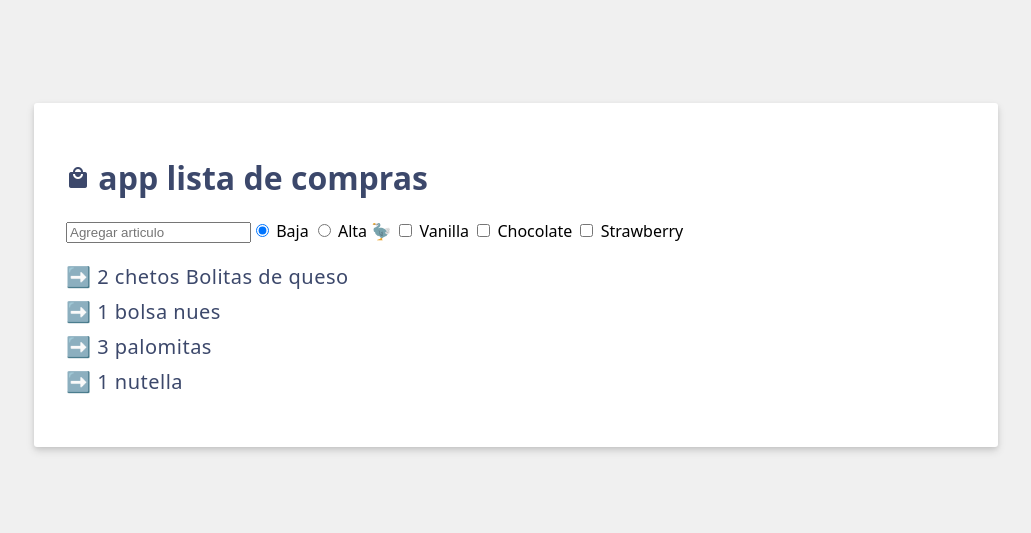
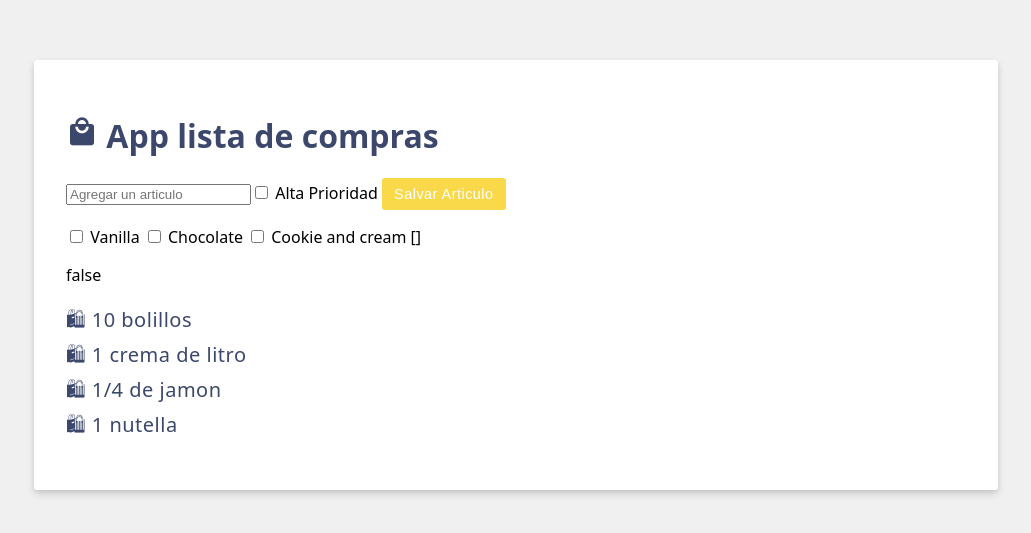
Before and after one commit to Uribe02/dadm__2024B, a Vue app: page / in a window 1280 px wide. Shown: the part 125-658 px from the top of the page, without its empty margins (124-1155 px from the left). Built offline with nearby package versions, Linux system fonts and the light colour scheme.

Commit message:
⭐FEAD metodos Create method to add item and clean input

```diff
--- a/src/App.vue
+++ b/src/App.vue
@@ -1,59 +1,60 @@
 <script setup>
-import{ref}from'vue';
-const header = ref ('app lista de compras');
+import { ref } from 'vue';
+// Modelo
+const header = ref('App lista de compras');
 const items = ref([
-    {id:'0',label:'2 chetos Bolitas de queso'},
-    {id:'1',label:'1 bolsa nues'},
-    {id:'2',label:'3 palomitas'},
-    {id:'3',label:'1 nutella'},
-
-
+  {id:'0', label: '10 bolillos'},
+  {id:'1', label: '1 crema de litro'},
+  {id:'2', label: '1/4 de jamon'},
+  {id:'3', label: '1 nutella'}
 ]);
-const newItem = ref('');
-const newItemPriority=ref('low');
+const newItem = ref("");
 const newItemHighPriority = ref(false);
 const iceCreamFlavors = ref([]);
 </script>
 
 <template>
-
   <h1>
-    <i class="material-icons">local_mall</i>
+   <i class="material-icons shopping-cart-icon">local_mall</i>
     {{ header }}
   </h1>
-<input v-model.lazy="newItem" type="tex"
- placeholder="Agregar articulo">
- <!-- Radio de botones-->
+  <form v-on:submit.prevent="items.push({id: items.length + 1, label: newItem})" class="add-item form">
+  <input v-model="newItem" type="text" placeholder="Agregar un articulo" />
+  <!--Caja de seleccion de Prioridad-->
   <label>
-    <input type="radio" value="low" v-model="newItemPriority">
-    Baja
+    <input type="checkbox" v-model="newItemHighPriority" />
+    Alta Prioridad
   </label>
-  <label>
-    <input type="radio" value="high" v-model="newItemPriority">
-    Alta
-</label>
-{{ newItemPriority =='low'?'🦤':'🧸'}}
+  <!--Boton-->
+  <button class="btn btn-primary">
+    Salvar Articulo
+  </button>
+  </form>
+  <ul></ul>
   <!-- Helados -->
    <label>
-		<input type="checkbox" v-model="iceCreamFlavors" value="vanilla">
+    <input type="checkbox" v-model="iceCreamFlavors" value="Vanilla" />
     Vanilla
   </label>
   <label>
-		<input type="checkbox" v-model="iceCreamFlavors" value="chocolate">
+    <input type="checkbox" v-model="iceCreamFlavors" value="Chocolate" />
     Chocolate
   </label>
   <label>
-		<input type="checkbox" v-model="iceCreamFlavors" value="strawnerry">
-		Strawberry
+    <input type="checkbox" v-model="iceCreamFlavors" value="Cookie and cream" />
+    Cookie and cream
   </label>
+  {{ iceCreamFlavors }}
+  <ul></ul>
+  {{ newItemHighPriority }}
+  <!-- Lista -->
   <ul>
-
-<li v-for="item in items" :key="item.id">➡️ {{ item.label }}</li>
+    <li v-for="item in items" :key="item.id"> 🛍 {{  item.label }} </li>
   </ul>
 </template>
 
 <style scoped>
 .shopping-cart-icon{
-    font-size:2rem ;
+  font-size: 2rem;
 }
 </style>
```
Lines whose indentation alone changed are shown as unchanged.
